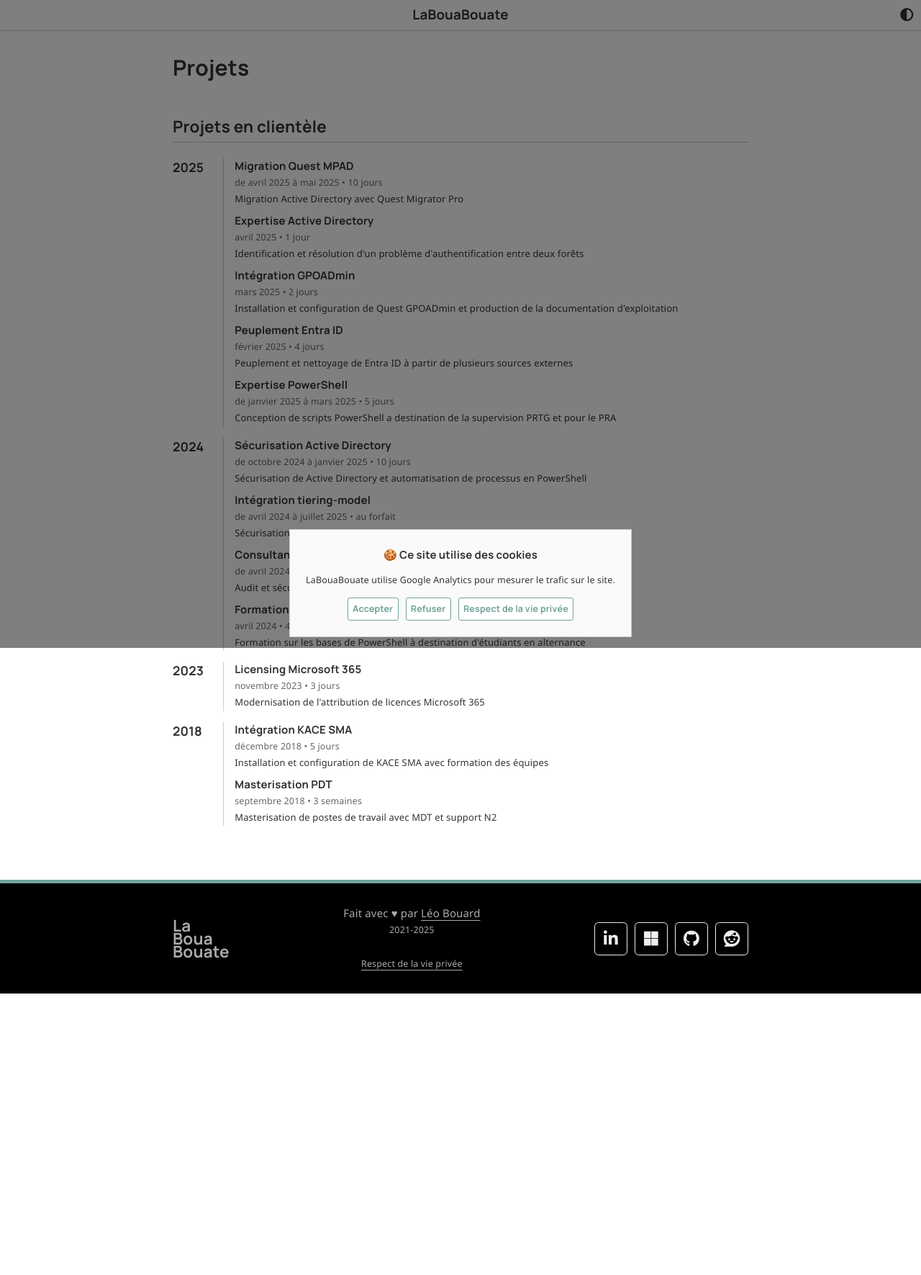
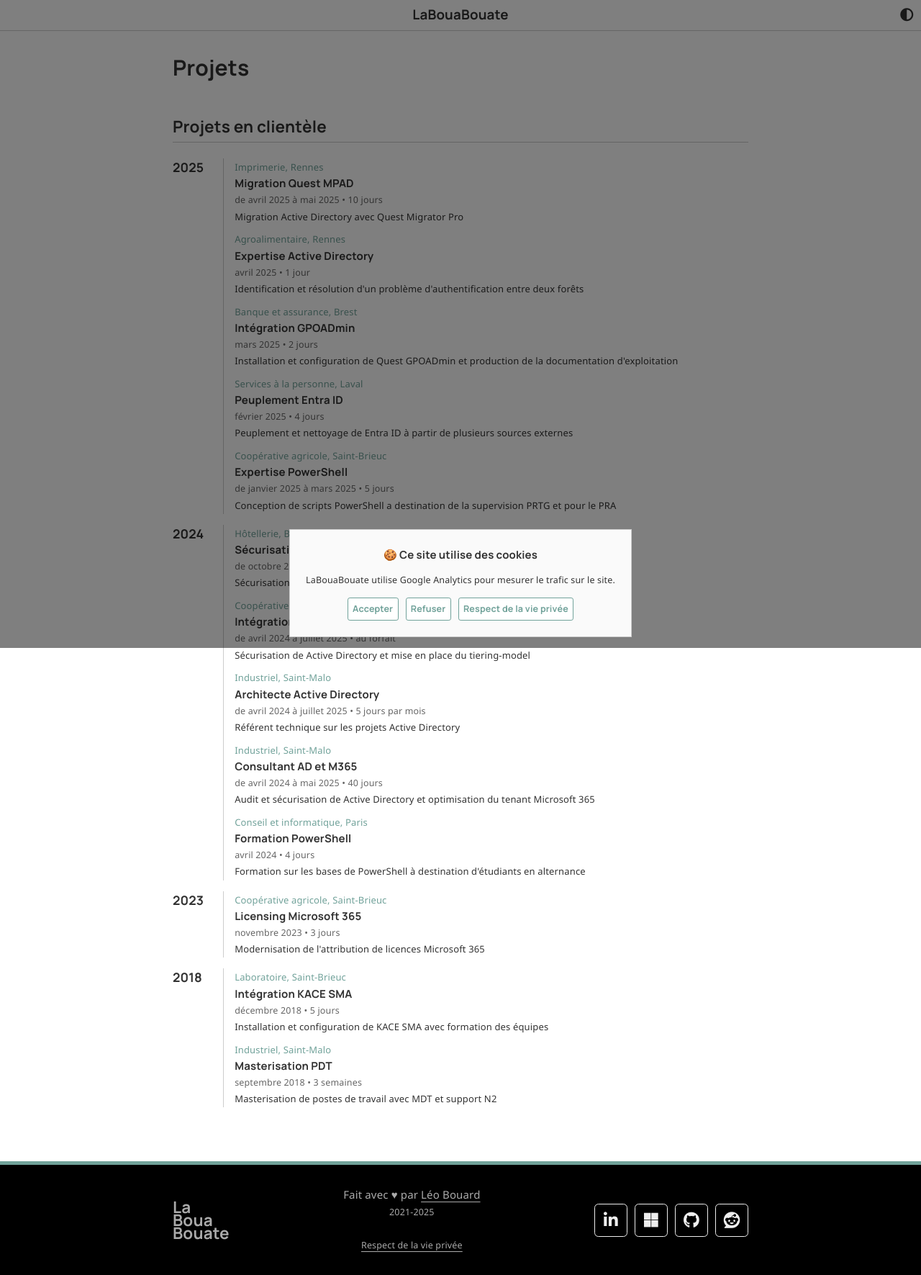
Before and after one commit to leobouard/leobouard.github.io, a Jekyll site: the page built from _pages/projects.html, in a window 1280 px wide. Shown: the whole page at 72% size. Built offline with Jekyll 4.4.1, drawn with Linux system fonts in a browser that asks for light colours; nearby versions of some CDN libraries; some web fonts are replaced; before the commit the page ends 1380 px from its top, so only the background shows below that.

Commit message:
Ajout d'une indication sur le client

```diff
--- a/_data/projects.json
+++ b/_data/projects.json
@@ -3,30 +3,35 @@
         "year": 2025,
         "projects":  [
             {
+                "customer": "Imprimerie, Rennes",
                 "title": "Migration Quest MPAD",
                 "period": "de avril 2025 à mai 2025",
                 "duration": "10 jours",
                 "description": "Migration Active Directory avec Quest Migrator Pro"
             },
             {
+                "customer": "Agroalimentaire, Rennes",
                 "title": "Expertise Active Directory",
                 "period": "avril 2025",
                 "duration": "1 jour",
                 "description": "Identification et résolution d'un problème d'authentification entre deux forêts"
             },
             {
+                "customer": "Banque et assurance, Brest",
                 "title": "Intégration GPOADmin",
                 "period": "mars 2025",
                 "duration": "2 jours",
                 "description": "Installation et configuration de Quest GPOADmin et production de la documentation d'exploitation"
             },
             {
+                "customer": "Services à la personne, Laval",
                 "title": "Peuplement Entra ID",
                 "period": "février 2025",
                 "duration": "4 jours",
                 "description": "Peuplement et nettoyage de Entra ID à partir de plusieurs sources externes"
             },
             {
+                "customer": "Coopérative agricole, Saint-Brieuc",
                 "title": "Expertise PowerShell",
                 "period": "de janvier 2025 à mars 2025",
                 "duration": "5 jours",
@@ -38,24 +43,35 @@
         "year": 2024,
         "projects": [
             {
+                "customer": "Hôtellerie, Brest",
                 "title": "Sécurisation Active Directory",
                 "period": "de octobre 2024 à janvier 2025",
                 "duration": "10 jours",
                 "description": "Sécurisation de Active Directory et automatisation de processus en PowerShell"
             },
             {
+                "customer": "Coopérative agricole, Brest",
                 "title": "Intégration tiering-model",
                 "period": "de avril 2024 à juillet 2025",
                 "duration": "au forfait",
                 "description": "Sécurisation de Active Directory et mise en place du tiering-model"
             },
             {
+                "customer": "Industriel, Saint-Malo",
+                "title": "Architecte Active Directory",
+                "period": "de avril 2024 à juillet 2025",
+                "duration": "5 jours par mois",
+                "description": "Référent technique sur les projets Active Directory"
+            },
+            {
+                "customer": "Industriel, Saint-Malo",
                 "title": "Consultant AD et M365",
                 "period": "de avril 2024 à mai 2025",
                 "duration": "40 jours",
                 "description": "Audit et sécurisation de Active Directory et optimisation du tenant Microsoft 365"
             },
             {
+                "customer": "Conseil et informatique, Paris",
                 "title": "Formation PowerShell",
                 "period": "avril 2024",
                 "duration": "4 jours",
@@ -67,6 +83,7 @@
         "year": 2023,
         "projects": [
             {
+                "customer": "Coopérative agricole, Saint-Brieuc",
                 "title": "Licensing Microsoft 365",
                 "period": "novembre 2023",
                 "duration": "3 jours",
@@ -78,12 +95,14 @@
         "year": 2018,
         "projects": [
             {
+                "customer": "Laboratoire, Saint-Brieuc",
                 "title": "Intégration KACE SMA",
                 "period": "décembre 2018",
                 "duration": "5 jours",
                 "description": "Installation et configuration de KACE SMA avec formation des équipes"
             },
             {
+                "customer": "Industriel, Saint-Malo",
                 "title": "Masterisation PDT",
                 "period": "septembre 2018",
                 "duration": "3 semaines",
--- a/_pages/projects.html
+++ b/_pages/projects.html
@@ -13,6 +13,7 @@
   <div class="project-per-year">
     {% for project in year.projects %}
       <div class="project">
+        <span>{{ project.customer }}</span>
         <h4>{{ project.title }}</h4>
         <small>{{ project.period }} • {{ project.duration }}</small>
         <p>{{ project.description }}</p>
--- a/assets/css/cv.scss
+++ b/assets/css/cv.scss
@@ -277,6 +277,12 @@
     grid-gap: 0.5em;
 }
 
+div.project span {
+    color: var(--primary);
+    font-size: small;
+    font-weight: 500;
+}
+
 div.project h4 {
     margin: 0;
 }
```
